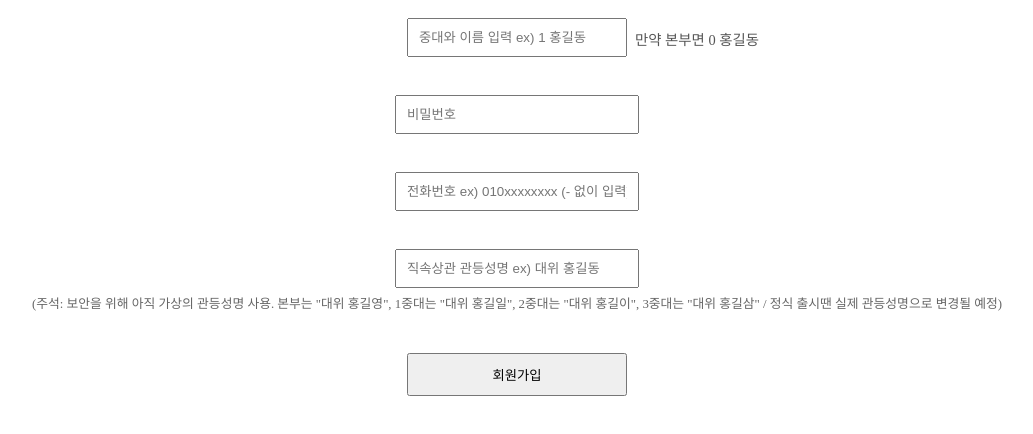
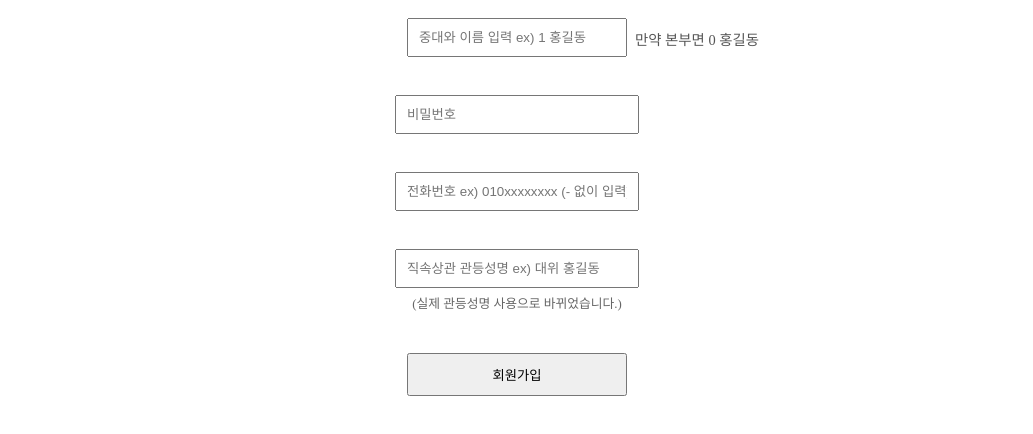
Before and after one commit to 2024245093/taxi, a website: page src/public/signup.html in a window 1280 px wide. Shown: the part 94-528 px from the top of the page, without its empty margins (123-1156 px from the left). Drawn offline with Linux system fonts and the light colour scheme.

Commit message:
Update signup.html

```diff
--- a/src/public/signup.html
+++ b/src/public/signup.html
@@ -21,7 +21,7 @@
     <br>
     <input type="text" id="signupPhone" placeholder="전화번호 ex) 010xxxxxxxx (- 없이 입력)">
     <br>
-    <input type="text" id="signupCaptain" placeholder="직속상관 관등성명 ex) 대위 홍길동"> <p id="comment_msg">(주석: 보안을 위해 아직 가상의 관등성명 사용. 본부는 "대위 홍길영", 1중대는 "대위 홍길일", 2중대는 "대위 홍길이", 3중대는 "대위 홍길삼" / 정식 출시땐 실제 관등성명으로 변경될 예정)</p>
+    <input type="text" id="signupCaptain" placeholder="직속상관 관등성명 ex) 대위 홍길동"> <p id="comment_msg">(실제 관등성명 사용으로 바뀌었습니다.)</p>
     <br>
     <button onclick="signup()" id="signupBtn">회원가입</button>
 </body>
```
